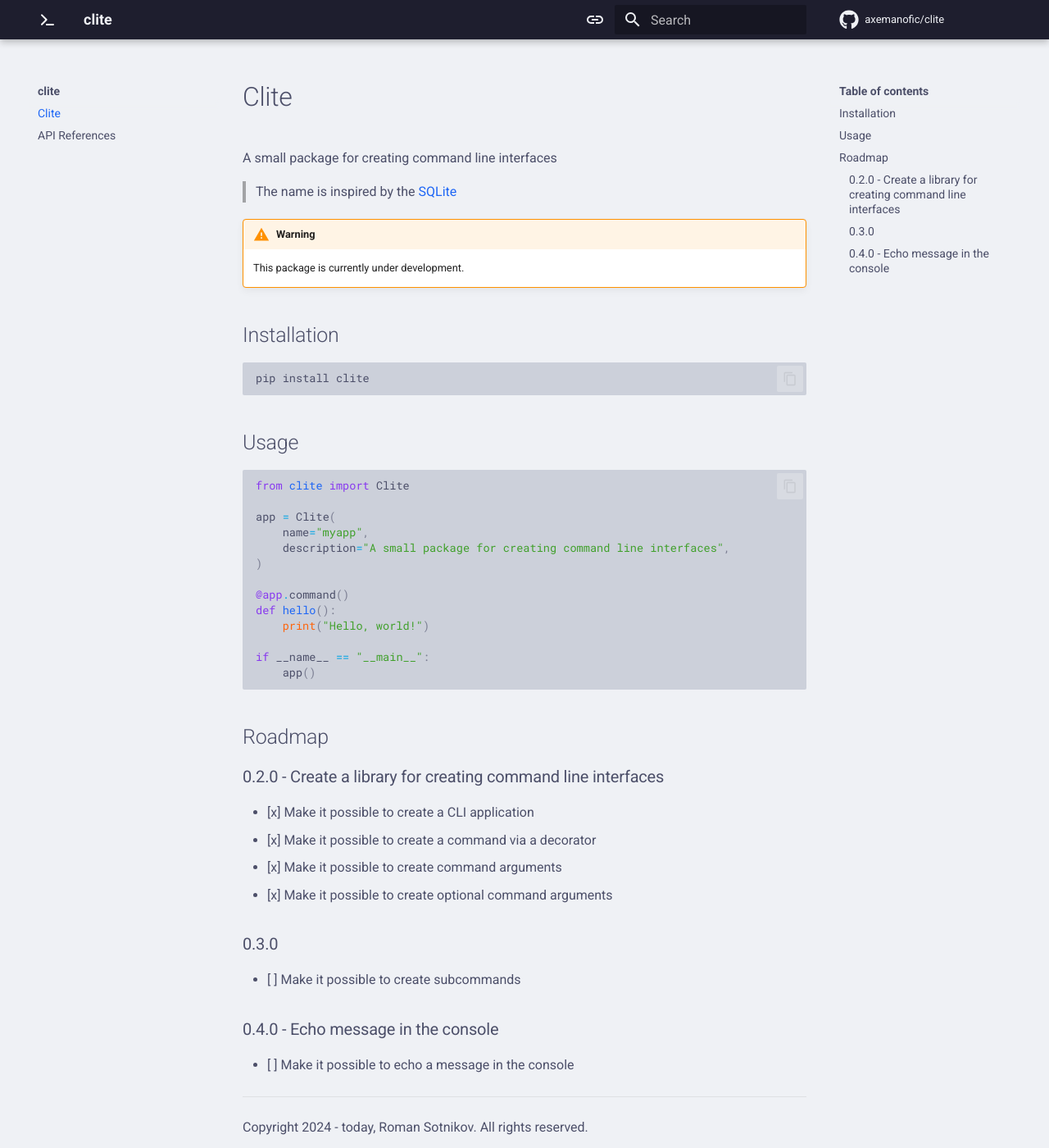
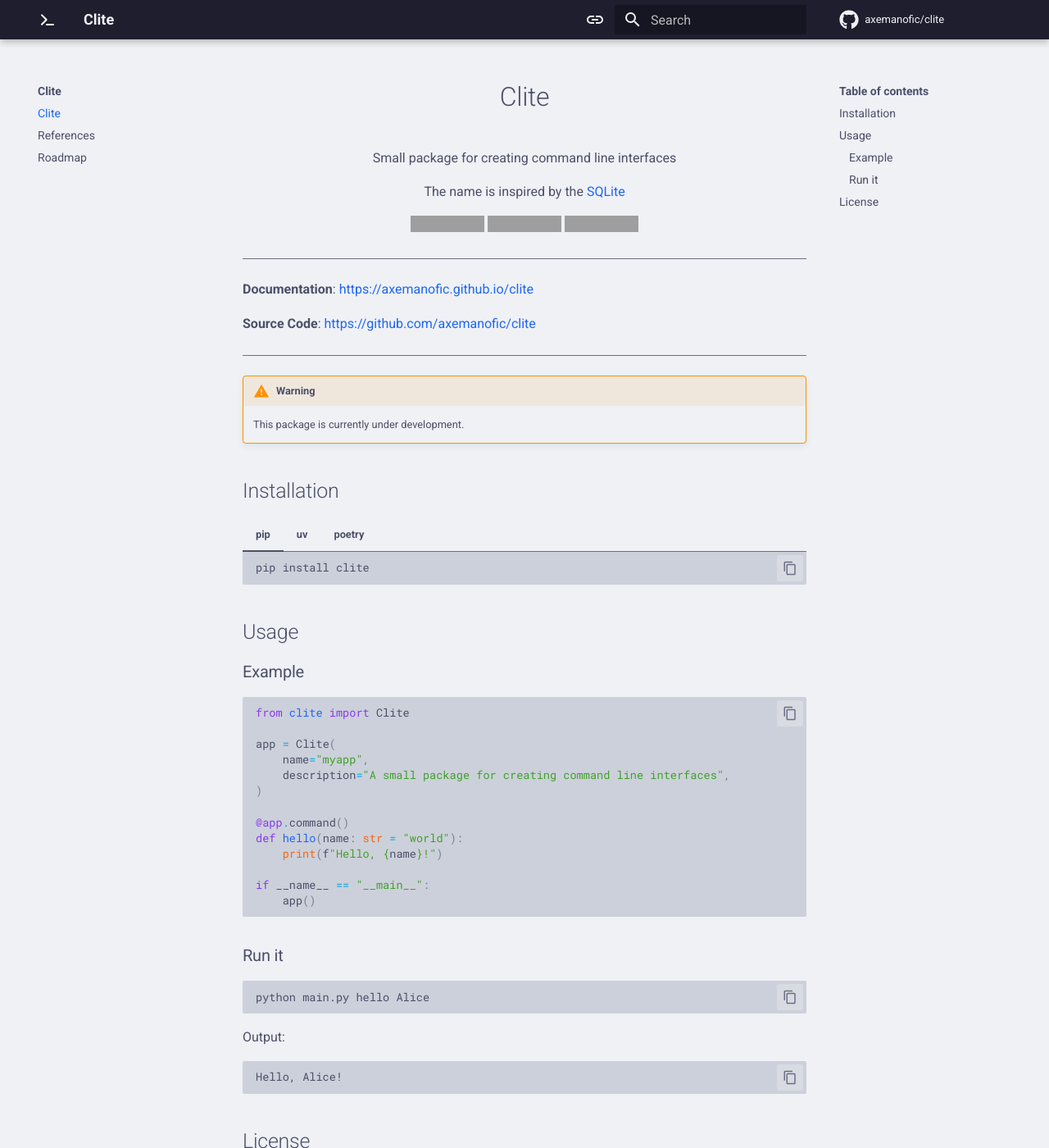
Before and after one commit to axemanofic/clite, an MkDocs documentation site: the page built from docs/index.md, in a window 1280 px wide and 1400 px high. Shown: the whole window at 82% size. Built offline with MkDocs 1.6.1 and Material for MkDocs 9.7.7, drawn with Linux system fonts in a browser that asks for light colours; comment, search, counter and statistics services are not loaded; some of the changed text lies outside the part shown; grey boxes are pictures that could not be loaded.

Commit message:
docs: update docs

````diff
--- a/docs/index.md
+++ b/docs/index.md
@@ -1,19 +1,45 @@
-# Clite
+---
+title: Clite
+---
 
-A small package for creating command line interfaces
+<div align="center">
+    <h1> Clite </h1>
+    <p>Small package for creating command line interfaces</p>
+    <p>The name is inspired by the <a href="https://www.sqlite.org/">SQLite</a></p>
+    <img alt="PyPI - Version" src="https://img.shields.io/pypi/v/clite?pypiBaseUrl=https%3A%2F%2Fpypi.org&style=for-the-badge&color=dc8a78">
+    <img alt="PyPI - Downloads" src="https://img.shields.io/pypi/dm/clite?style=for-the-badge&color=dd7878">
+    <img alt="PyPI - Python Version" src="https://img.shields.io/pypi/pyversions/clite?style=for-the-badge&color=ea76cb">
+</div>
 
-> The name is inspired by the [SQLite](https://www.sqlite.org/)
+---
+
+**Documentation**: <a href="https://axemanofic.github.io/clite" target="_blank">https://axemanofic.github.io/clite</a>
+
+**Source Code**: <a href="https://github.com/axemanofic/clite" target="_blank">https://github.com/axemanofic/clite</a>
+
+---
 
 !!! warning
     This package is currently under development.
 
 ## Installation
 
-```bash
-pip install clite
-```
+=== "pip"
+    ```sh
+    pip install clite
+    ```
+=== "uv"
+    ```sh
+    uv add clite
+    ```
+=== "poetry"
+    ```sh
+    poetry add clite
+    ```
 
 ## Usage
+
+### Example
 
 ```python
 from clite import Clite
@@ -24,27 +50,25 @@ app = Clite(
 )
 
 @app.command()
-def hello():
-    print("Hello, world!")
+def hello(name: str = "world"):
+    print(f"Hello, {name}!")
 
 if __name__ == "__main__":
     app()
 ```
 
-## Roadmap
+### Run it
 
-### 0.2.0 - Create a library for creating command line interfaces
-- [x] Make it possible to create a CLI application
-- [x] Make it possible to create a command via a decorator
-- [x] Make it possible to create command arguments
-- [x] Make it possible to create optional command arguments
+```sh
+python main.py hello Alice
+```
 
-### 0.3.0
-- [ ] Make it possible to create subcommands
+Output:
 
-### 0.4.0 - Echo message in the console
-- [ ] Make it possible to echo a message in the console
+```sh
+Hello, Alice!
+```
 
----
+## License
 
-Copyright 2024 - today, Roman Sotnikov. All rights reserved.
+This project is licensed under the terms of the MIT license.
--- a/docs/references.md
+++ b/docs/references.md
@@ -1,5 +1 @@
----
-title: API References
----
-
 ::: clite
--- a/docs/stylesheets/extra.css
+++ b/docs/stylesheets/extra.css
@@ -10,28 +10,29 @@
 
   color-scheme: light;
 
-  --md-primary-fg-color:               #1e1e2e;
-  /*--md-primary-fg-color:               #eff1f5;*/
-  --md-primary-bg-color:               #eff1f5;
-  --md-accent-fg-color:                var(--blue);
-  --md-accent-bg-color:                #eff1f5;
+  --md-primary-fg-color:                #1e1e2e;
+  --md-primary-bg-color:                #eff1f5;
+  --md-accent-fg-color:               var(--blue);
+  --md-accent-bg-color:                 #eff1f5;
 
   /* Default color shades */
-  --md-default-fg-color:               #4c4f69;
-  --md-default-fg-color--light:        #4c4f69;
-  --md-default-bg-color:               #eff1f5;
+  --md-default-fg-color:                #4c4f69;
+  --md-default-fg-color--light:         #4c4f69;
+  --md-default-fg-color--lighter:       #5c5f77;
+  --md-default-fg-color--lightest:      #6c6f85;
+  --md-default-bg-color:                #eff1f5;
 
   /* Code color shades */
-  --md-code-fg-color:                  #4c4f69;
-  --md-code-bg-color:                  #ccd0da;
+  --md-code-fg-color:                   #4c4f69;
+  --md-code-bg-color:                   #ccd0da;
 
   /* Code highlighting syntax color shades */
-  --md-code-hl-number-color:           var(--peach);
-  --md-code-hl-special-color:          var(--peach);
-  --md-code-hl-function-color:         var(--blue);
-  --md-code-hl-constant-color:         var(--peach);
-  --md-code-hl-keyword-color:          var(--mauve);
-  --md-code-hl-string-color:           var(--green);
+  --md-code-hl-number-color:         var(--peach);
+  --md-code-hl-special-color:        var(--peach);
+  --md-code-hl-function-color:       var(--blue);
+  --md-code-hl-constant-color:       var(--peach);
+  --md-code-hl-keyword-color:        var(--mauve);
+  --md-code-hl-string-color:         var(--green);
   --md-code-hl-name-color:             var(--md-code-fg-color);
   --md-code-hl-operator-color:         var(--sky);
   --md-code-hl-punctuation-color:      var(--overlay-2);
@@ -44,6 +45,14 @@
 
   /* Typeset `a` color shades */
   --md-typeset-a-color:              var(--blue);
+
+  /* Admonition color shades */
+  --md-admonition-fg-color:            var(--md-default-fg-color);
+  --md-admonition-bg-color:            var(--md-default-bg-color);
+
+  /* Warning color shades */
+  --md-warning-fg-color:              #4c4f69;
+  --md-warning-bg-color:              var(--yellow);
 
   /* Footer color shades */
   --md-footer-fg-color:                #cdd6f4;
@@ -70,7 +79,10 @@
   /* Default color shades */
   --md-default-fg-color:               #cdd6f4;
   --md-default-fg-color--light:        #cdd6f4;
+  --md-default-fg-color--lighter:      #bac2de;
+  --md-default-fg-color--lightest:      #a6adc8;
   --md-default-bg-color:               #1e1e2e;
+
 
   /* Code color shades */
   --md-code-fg-color:                  #cdd6f4;
@@ -99,4 +111,12 @@
   /* Typeset `table` color shades */
   --md-typeset-table-color:            #cdd6f4;
   --md-typeset-table-color--light:     #181825;
+
+  /* Admonition color shades */
+  --md-admonition-fg-color:            var(--md-default-fg-color);
+  --md-admonition-bg-color:            var(--md-default-bg-color);
+
+  /* Warning color shades */
+  --md-warning-fg-color:              #4c4f69;
+  --md-warning-bg-color:              var(--yellow);
 }
--- a/mkdocs.yml
+++ b/mkdocs.yml
@@ -1,6 +1,9 @@
-site_name: clite
+site_name: Clite
 repo_url: https://github.com/axemanofic/clite
 repo_name: axemanofic/clite
+site_description: Small package for creating command line interfaces
+site_author: Roman Sotnikov
+copyright: Copyright &copy; 2025 Roman Sotnikov
 theme:
   name: material
   custom_dir: ./docs/overrides
@@ -36,6 +39,8 @@ markdown_extensions:
   - pymdownx.inlinehilite
   - pymdownx.tabbed:
       alternate_style: true
+  - pymdownx.tasklist:
+      custom_checkbox: true
 plugins:
   - search
   - tags
@@ -85,6 +90,5 @@ extra:
       link: https://x.com/axemanofic
     - icon: material/linkedin
       link: https://www.linkedin.com/in/axemanofic/
-copyright: Copyright &copy; 2025 Roman Sotnikov
 extra_css:
   - stylesheets/extra.css
````
Also changed, not shown: README.md (+43 -20 lines), docs/roadmap.md (added, +22 -0 lines), pyproject.toml (+46 -0 lines), 2 other files.
